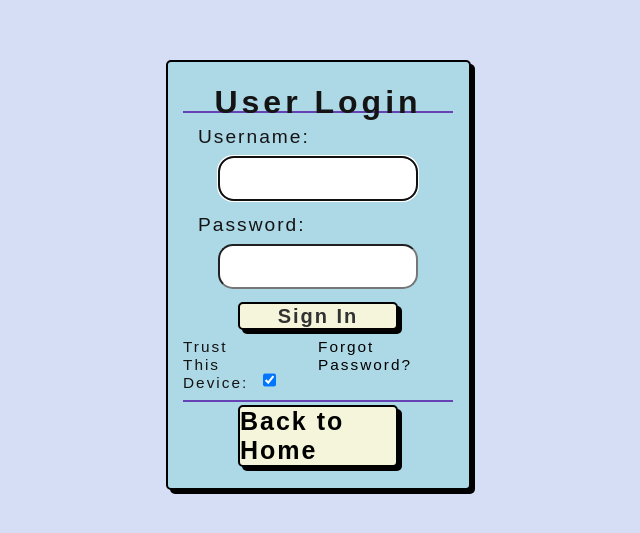
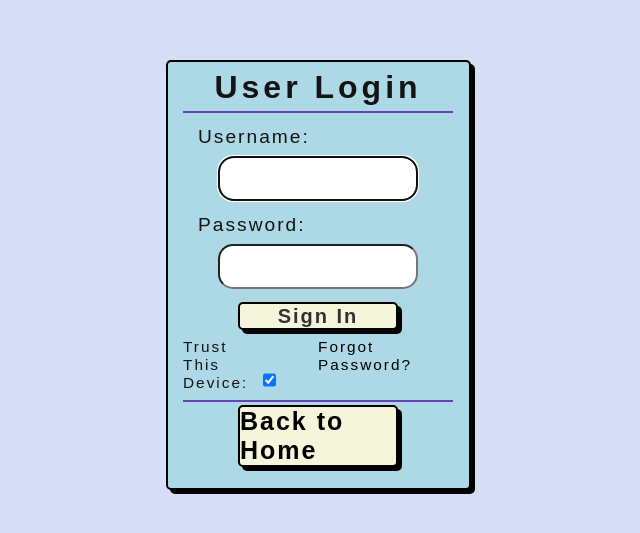
Before and after one commit to CarranzaXav/TaskManagerX-ui, a React (Create React App) app: page /login in a window 768 px wide. Shown: the part 125-658 px from the top of the page, without its empty margins (66-706 px from the left). Built offline with nearby package versions, Linux system fonts and the light colour scheme; a web font is replaced by a local one.

Commit message:
Login fix - index.css fix

```diff
--- a/src/index.css
+++ b/src/index.css
@@ -2016,6 +2016,13 @@ a:focus-visible {
   .icon--button-img-mobile {
     font-size: 1.5em;
   }
+  .welcome__date{
+    font-size: 1.5rem;
+    top: -15px;
+  }
+  .login__header__title{
+    top: 25px;
+  }
 }
 
 @media screen and (min-width:1025px) and (max-width: 1450px) {
```
